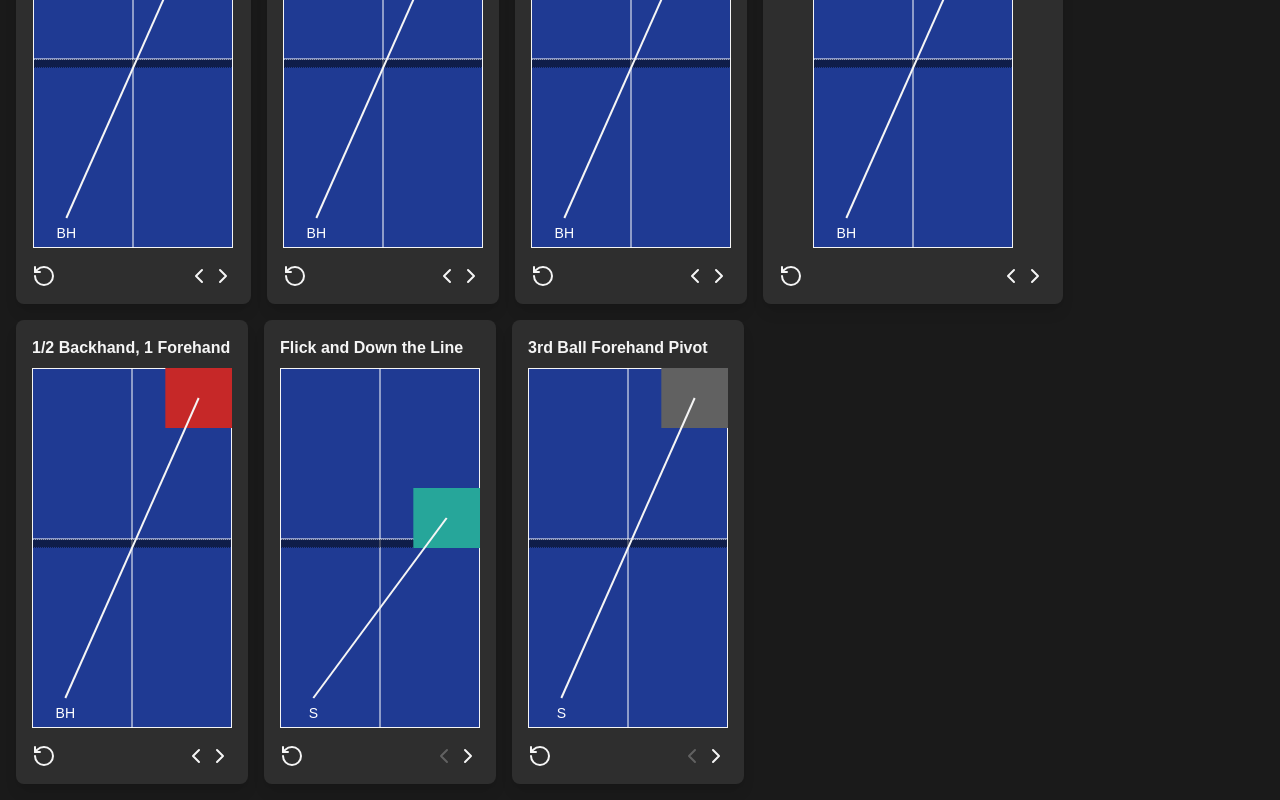
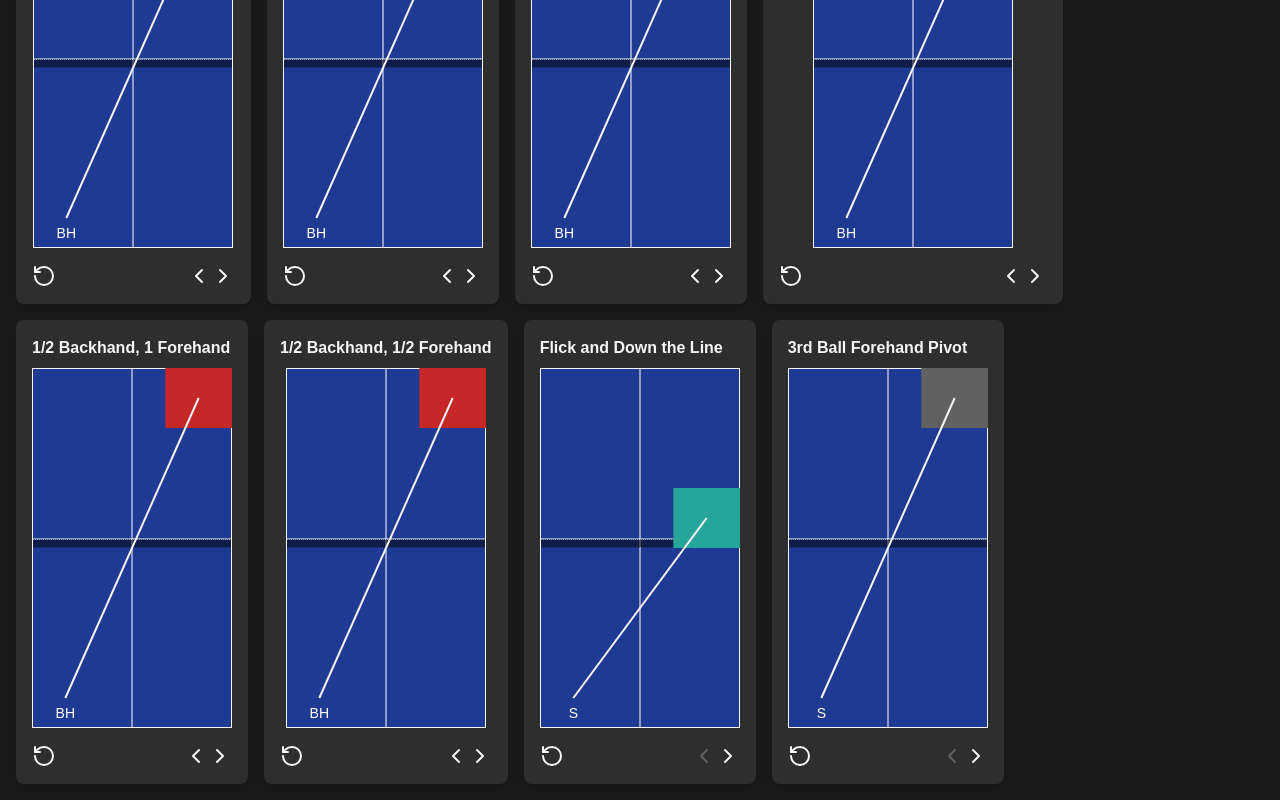
Before and after one commit to RowMur/ttdrills, a Next.js app: page / in a window 1280 px wide. Shown: the part 244-1044 px from the top of the page. Built offline with nearby package versions, Linux system fonts and the light colour scheme.

Commit message:
feat: add 1/2 bh fh drill back

```diff
--- a/src/data.ts
+++ b/src/data.ts
@@ -399,26 +399,102 @@ export const DRILLS: Drill[] = [
       },
     },
   },
-  // // {
-  // //   name: "1/2 Backhand, 1/2 Forehand",
-  // //   shots: [
-  // //     {
-  // //       spin: "top",
-  // //       type: "backhand",
-  // //       from: { depth: "long", direction: "backhand" },
-  // //       to: { depth: "long", direction: "backhand" },
-  // //       repetition: { min: 1, max: 2 },
-  // //     },
-  // //     {
-  // //       spin: "top",
-  // //       type: "forehand",
-  // //       from: { depth: "long", direction: "forehand" },
-  // //       to: { depth: "long", direction: "backhand" },
-  // //       repetition: { min: 1, max: 2 },
-  // //     },
-  // //   ],
-  // //   loopBehavior: "continuous",
-  // // },
+  {
+    name: "1/2 Backhand, 1/2 Forehand",
+    graph: {
+      entryPoint: "backhand1",
+      nodes: {
+        backhand1: {
+          id: "backhand1",
+          prev: ["block3", "block4"],
+          next: ["block1"],
+          ball: {
+            spin: "top",
+            stroke: "backhand",
+            placement: { depth: "long", direction: "backhand" },
+            isOpponent: false,
+          },
+        },
+        block1: {
+          id: "block1",
+          prev: ["backhand1"],
+          next: ["backhand2", "forehand1"],
+          ball: {
+            spin: "top",
+            stroke: "backhand",
+            placement: { depth: "long", direction: "backhand" },
+            isOpponent: true,
+          },
+        },
+        backhand2: {
+          id: "backhand2",
+          prev: ["block1"],
+          next: ["block2"],
+          ball: {
+            spin: "top",
+            stroke: "backhand",
+            placement: { depth: "long", direction: "backhand" },
+            isOpponent: false,
+          },
+        },
+        block2: {
+          id: "block2",
+          prev: ["backhand2"],
+          next: ["forehand1"],
+          ball: {
+            spin: "top",
+            stroke: "backhand",
+            placement: { depth: "long", direction: "backhand" },
+            isOpponent: true,
+          },
+        },
+        forehand1: {
+          id: "forehand1",
+          prev: ["block1", "block2"],
+          next: ["block3"],
+          ball: {
+            spin: "top",
+            stroke: "forehand",
+            placement: { depth: "long", direction: "forehand" },
+            isOpponent: false,
+          },
+        },
+        block3: {
+          id: "block3",
+          prev: ["forehand1"],
+          next: ["forehand2", "backhand1"],
+          ball: {
+            spin: "top",
+            stroke: "backhand",
+            placement: { depth: "long", direction: "backhand" },
+            isOpponent: true,
+          },
+        },
+        forehand2: {
+          id: "forehand2",
+          prev: ["block3"],
+          next: ["block4"],
+          ball: {
+            spin: "top",
+            stroke: "forehand",
+            placement: { depth: "long", direction: "forehand" },
+            isOpponent: false,
+          },
+        },
+        block4: {
+          id: "block4",
+          prev: ["forehand2"],
+          next: ["backhand1"],
+          ball: {
+            spin: "top",
+            stroke: "backhand",
+            placement: { depth: "long", direction: "backhand" },
+            isOpponent: true,
+          },
+        },
+      },
+    },
+  },
   {
     name: "Flick and Down the Line",
     graph: {
```
